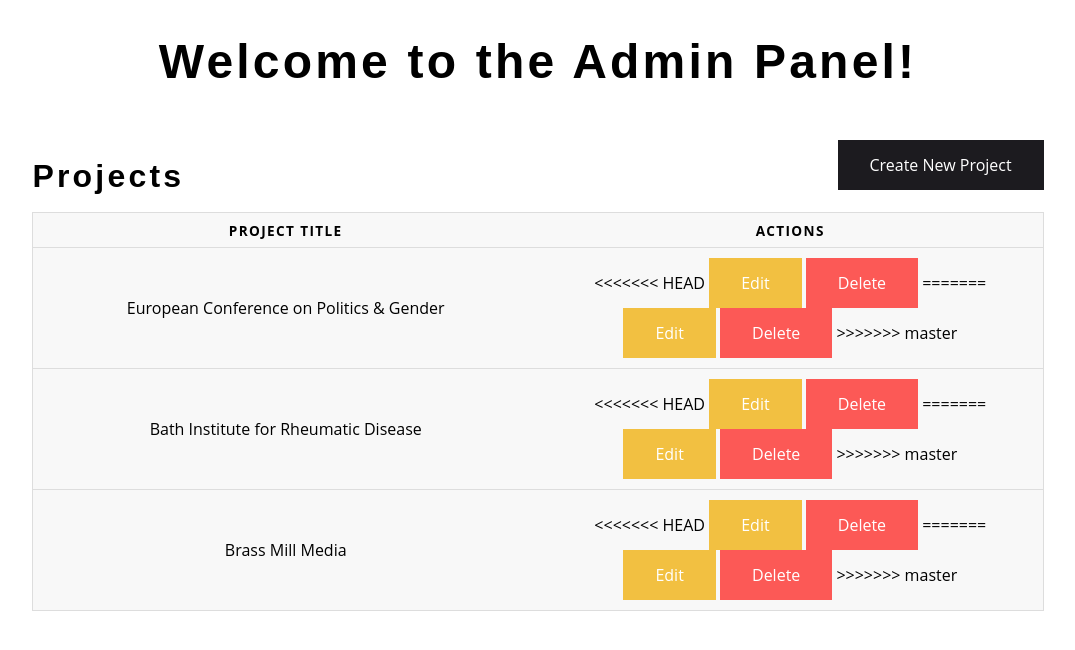
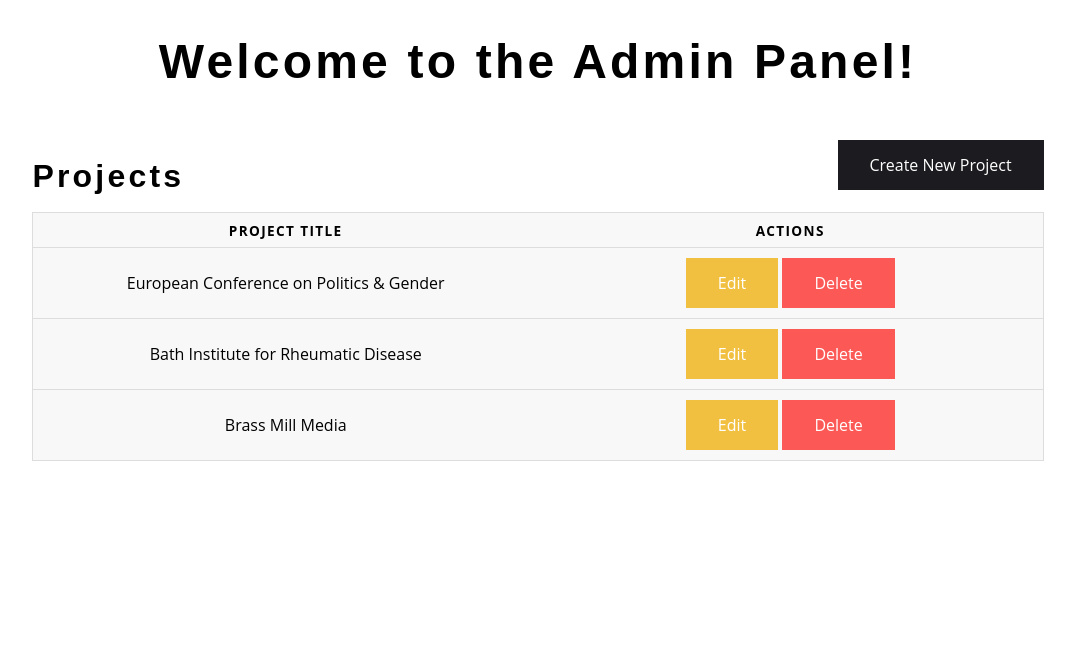
Before and after one commit to snack-attack/Portfolio-CMS, a PHP site: page /admin.php in a window 1280 px wide. Shown: the top 650 px of the page, without its empty margins (102-1177 px from the left). Run offline with PHP 8.4, Linux system fonts and the light colour scheme; data comes from the database, SQL or seed files in the repository.

Commit message:
merge conflict in admin.php

```diff
--- a/admin.php
+++ b/admin.php
@@ -45,13 +45,8 @@
                         echo $project['title'];
                         echo '</td>
                             <td>
-<<<<<<< HEAD
-                                <a href="projectForm.php?id=' . $project['id']; echo '">Edit</a>
-                                <a href="deleteProject.php?id=' . $project['id']; echo '" id="delete">Delete</a>
-=======
                                 <a href="projectForm.php?id=' . $project['id'] . '">Edit</a>
                                 <a href="projectForm.php?id=' . $project['id'] . '" id="delete">Delete</a>
->>>>>>> master
                             </td>
                         </tr>';
                     }
```
